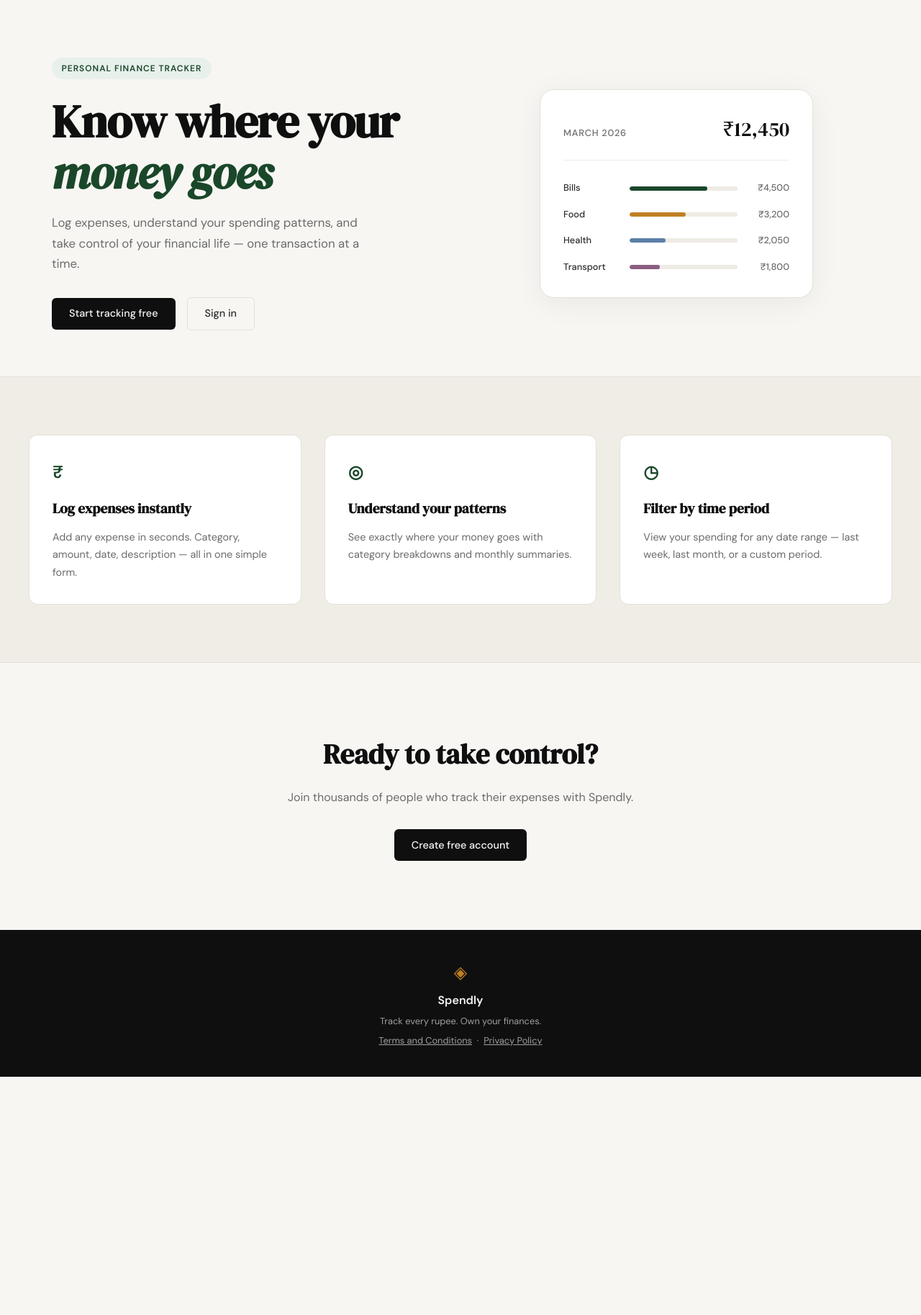
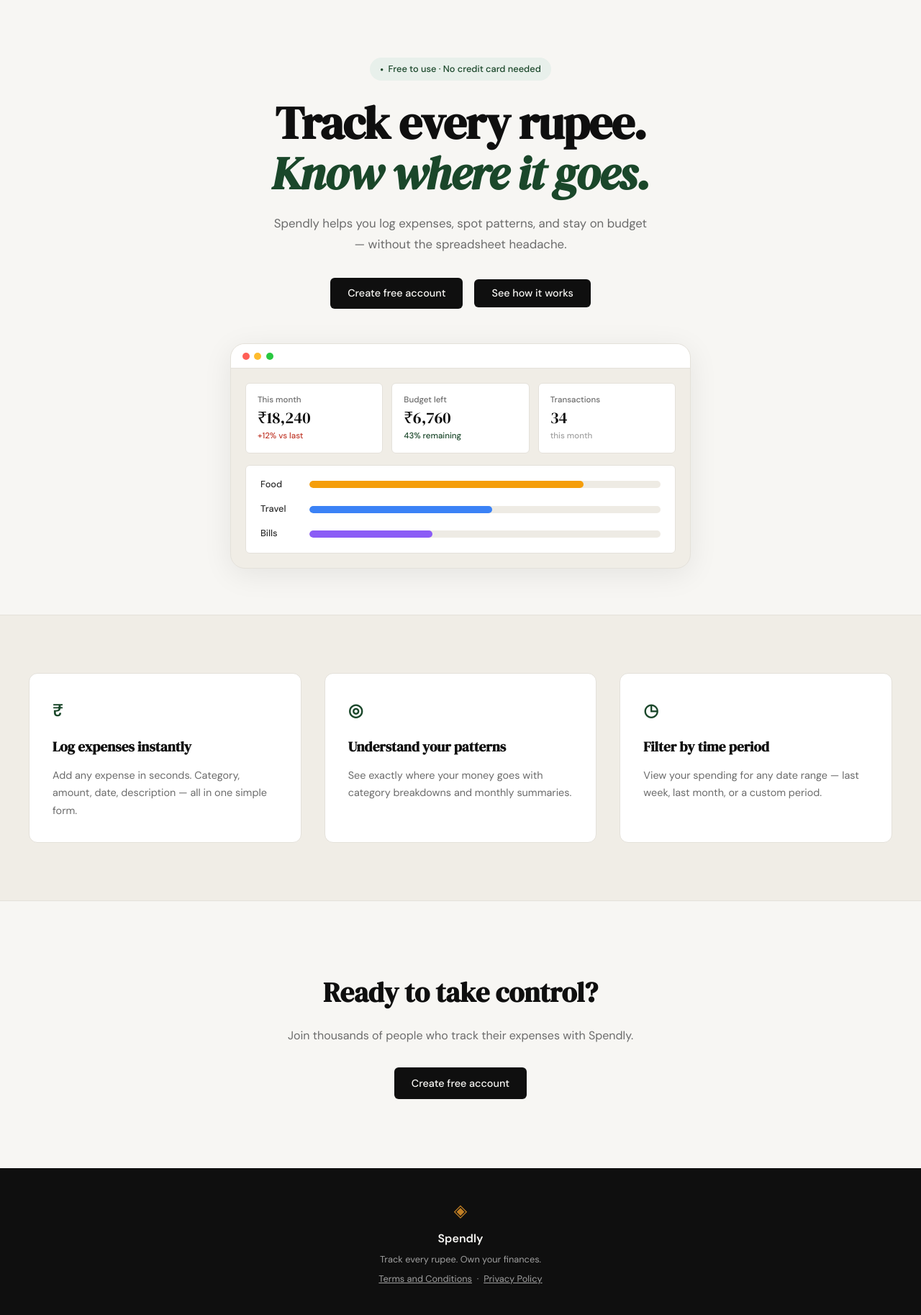
Before and after one commit to vipinpandey1804/expense-tracking, a Flask app: page / in a window 1280 px wide. Shown: the part 61-1888 px from the top of the page at 72% size. Before the commit the page ends 1557 px from the top, so only its background shows below. Run offline with Flask 3, Linux system fonts and the light colour scheme.

Commit message:
Refactor the homepage UI and add button for see how it works

```diff
--- a/static/css/style.css
+++ b/static/css/style.css
@@ -125,25 +125,37 @@ a { color: inherit; text-decoration: none; }
 
 .hero {
     padding: 5rem 2rem 4rem;
-    display: grid;
-    grid-template-columns: 1fr 1fr;
-    gap: 4rem;
+    display: flex;
+    flex-direction: column;
     align-items: center;
+    text-align: center;
     max-width: var(--max-width);
     margin: 0 auto;
+    gap: 3rem;
+}
+
+.hero-inner {
+    display: flex;
+    flex-direction: column;
+    align-items: center;
 }
 
 .hero-badge {
-    display: inline-block;
+    display: inline-flex;
+    align-items: center;
+    gap: 0.4rem;
     background: var(--accent-light);
     color: var(--accent);
-    font-size: 0.75rem;
-    font-weight: 600;
-    letter-spacing: 0.08em;
-    text-transform: uppercase;
-    padding: 0.35rem 0.85rem;
+    font-size: 0.8rem;
+    font-weight: 500;
+    padding: 0.35rem 0.9rem;
     border-radius: 999px;
     margin-bottom: 1.5rem;
+}
+
+.hero-badge-dot {
+    font-size: 0.5rem;
+    line-height: 1;
 }
 
 .hero-title {
@@ -158,13 +170,14 @@ a { color: inherit; text-decoration: none; }
 .hero-title em {
     font-style: italic;
     color: var(--accent);
+    display: block;
 }
 
 .hero-subtitle {
     font-size: 1.05rem;
     color: var(--ink-muted);
     line-height: 1.7;
-    max-width: 460px;
+    max-width: 520px;
     margin-bottom: 2rem;
 }
 
@@ -172,55 +185,109 @@ a { color: inherit; text-decoration: none; }
     display: flex;
     gap: 1rem;
     align-items: center;
+    justify-content: center;
+    flex-wrap: wrap;
 }
 
 /* ------------------------------------------------------------------ */
-/* Mock card (hero visual)                                             */
+/* Mock window (hero visual)                                           */
 /* ------------------------------------------------------------------ */
 
 .hero-visual {
     display: flex;
     justify-content: center;
+    width: 100%;
+    max-width: 640px;
 }
 
-.mock-card {
+.mock-window {
+    background: var(--paper-warm);
+    border: 1px solid var(--border);
+    border-radius: var(--radius-lg);
+    overflow: hidden;
+    box-shadow: 0 8px 40px rgba(0,0,0,0.08);
+    width: 100%;
+}
+
+.mock-window-chrome {
+    display: flex;
+    align-items: center;
+    gap: 0.4rem;
+    padding: 0.7rem 1rem;
+    background: var(--paper-card);
+    border-bottom: 1px solid var(--border);
+}
+
+.mock-dot {
+    width: 10px;
+    height: 10px;
+    border-radius: 50%;
+    flex-shrink: 0;
+}
+
+.mock-dot-red    { background: #ff5f57; }
+.mock-dot-yellow { background: #febc2e; }
+.mock-dot-green  { background: #28c840; }
+
+.mock-window-body {
+    padding: 1.25rem;
+    display: flex;
+    flex-direction: column;
+    gap: 1rem;
+}
+
+.mock-stats {
+    display: grid;
+    grid-template-columns: repeat(3, 1fr);
+    gap: 0.75rem;
+}
+
+.mock-stat-card {
     background: var(--paper-card);
     border: 1px solid var(--border);
-    border-radius: var(--radius-lg);
-    padding: 2rem;
-    width: 100%;
-    max-width: 380px;
-    box-shadow: 0 8px 40px rgba(0,0,0,0.06);
+    border-radius: var(--radius-sm);
+    padding: 0.875rem 1rem;
+    display: flex;
+    flex-direction: column;
+    gap: 0.15rem;
+    text-align: left;
 }
 
-.mock-card-header {
-    display: flex;
-    justify-content: space-between;
-    align-items: baseline;
-    margin-bottom: 1.75rem;
-    padding-bottom: 1.25rem;
-    border-bottom: 1px solid var(--border-soft);
+.mock-stat-label {
+    font-size: 0.72rem;
+    color: var(--ink-muted);
+    font-weight: 500;
 }
 
-.mock-label {
-    font-size: 0.8rem;
-    font-weight: 500;
-    color: var(--ink-muted);
-    text-transform: uppercase;
-    letter-spacing: 0.06em;
+.mock-stat-value {
+    font-family: var(--font-display);
+    font-size: 1.4rem;
+    color: var(--ink);
+    line-height: 1.2;
 }
 
-.mock-total {
-    font-family: var(--font-display);
-    font-size: 1.75rem;
-    color: var(--ink);
+.mock-stat-change {
+    font-size: 0.72rem;
+    color: var(--ink-faint);
+    font-weight: 500;
 }
 
-.mock-bars { display: flex; flex-direction: column; gap: 1rem; }
+.mock-stat-change-danger  { color: var(--danger); }
+.mock-stat-change-success { color: var(--accent); }
+
+.mock-bars-card {
+    background: var(--paper-card);
+    border: 1px solid var(--border);
+    border-radius: var(--radius-sm);
+    padding: 1rem 1.25rem;
+    display: flex;
+    flex-direction: column;
+    gap: 0.85rem;
+}
 
 .mock-bar-row {
     display: grid;
-    grid-template-columns: 80px 1fr 60px;
+    grid-template-columns: 56px 1fr;
     align-items: center;
     gap: 0.75rem;
 }
@@ -229,10 +296,11 @@ a { color: inherit; text-decoration: none; }
     font-size: 0.8rem;
     font-weight: 500;
     color: var(--ink-soft);
+    text-align: left;
 }
 
 .mock-bar-track {
-    height: 6px;
+    height: 10px;
     background: var(--border-soft);
     border-radius: 999px;
     overflow: hidden;
@@ -240,21 +308,13 @@ a { color: inherit; text-decoration: none; }
 
 .mock-bar {
     height: 100%;
-    background: var(--accent);
     border-radius: 999px;
     transition: width 0.6s ease;
 }
 
-.mock-bar-2 { background: var(--accent-2); }
-.mock-bar-3 { background: #5b7fa6; }
-.mock-bar-4 { background: #8b5e83; }
-
-.mock-amt {
-    font-size: 0.8rem;
-    font-weight: 500;
-    color: var(--ink-muted);
-    text-align: right;
-}
+.mock-bar-food   { background: #f59e0b; }
+.mock-bar-travel { background: #3b82f6; }
+.mock-bar-bills  { background: #8b5cf6; }
 
 /* ------------------------------------------------------------------ */
 /* Buttons                                                             */
--- a/templates/landing.html
+++ b/templates/landing.html
@@ -6,62 +6,73 @@
 
 <section class="hero">
     <div class="hero-inner">
-        <div class="hero-badge">Personal Finance Tracker</div>
+        <div class="hero-badge">
+            <span class="hero-badge-dot">●</span> Free to use · No credit card needed
+        </div>
         <h1 class="hero-title">
-            Know where your<br>
-            <em>money goes</em>
+            Track every rupee.
+            <em>Know where it goes.</em>
         </h1>
         <p class="hero-subtitle">
-            Log expenses, understand your spending patterns,
-            and take control of your financial life —
-            one transaction at a time.
+            Spendly helps you log expenses, spot patterns, and stay
+            on budget — without the spreadsheet headache.
         </p>
         <div class="hero-actions">
-            <a href="{{ url_for('register') }}" class="btn-primary">Start tracking free</a>
-            <a href="{{ url_for('login') }}" class="btn-ghost">Sign in</a>
+            <a href="{{ url_for('register') }}" class="btn-primary">Create free account</a>
+            <button class="btn-primary" id="btn-see-how">See how it works</button>
         </div>
     </div>
     <div class="hero-visual">
-        <div class="mock-card">
-            <div class="mock-card-header">
-                <span class="mock-label">March 2026</span>
-                <span class="mock-total">₹12,450</span>
+        <div class="mock-window">
+            <div class="mock-window-chrome">
+                <span class="mock-dot mock-dot-red"></span>
+                <span class="mock-dot mock-dot-yellow"></span>
+                <span class="mock-dot mock-dot-green"></span>
             </div>
-            <div class="mock-bars">
-                <div class="mock-bar-row">
-                    <span class="mock-cat">Bills</span>
-                    <div class="mock-bar-track">
-                        <div class="mock-bar" style="width: 72%"></div>
+            <div class="mock-window-body">
+                <div class="mock-stats">
+                    <div class="mock-stat-card">
+                        <span class="mock-stat-label">This month</span>
+                        <span class="mock-stat-value">₹18,240</span>
+                        <span class="mock-stat-change mock-stat-change-danger">+12% vs last</span>
                     </div>
-                    <span class="mock-amt">₹4,500</span>
+                    <div class="mock-stat-card">
+                        <span class="mock-stat-label">Budget left</span>
+                        <span class="mock-stat-value">₹6,760</span>
+                        <span class="mock-stat-change mock-stat-change-success">43% remaining</span>
+                    </div>
+                    <div class="mock-stat-card">
+                        <span class="mock-stat-label">Transactions</span>
+                        <span class="mock-stat-value">34</span>
+                        <span class="mock-stat-change">this month</span>
+                    </div>
                 </div>
-                <div class="mock-bar-row">
-                    <span class="mock-cat">Food</span>
-                    <div class="mock-bar-track">
-                        <div class="mock-bar mock-bar-2" style="width: 52%"></div>
+                <div class="mock-bars-card">
+                    <div class="mock-bar-row">
+                        <span class="mock-cat">Food</span>
+                        <div class="mock-bar-track">
+                            <div class="mock-bar mock-bar-food" style="width: 78%"></div>
+                        </div>
                     </div>
-                    <span class="mock-amt">₹3,200</span>
-                </div>
-                <div class="mock-bar-row">
-                    <span class="mock-cat">Health</span>
-                    <div class="mock-bar-track">
-                        <div class="mock-bar mock-bar-3" style="width: 33%"></div>
+                    <div class="mock-bar-row">
+                        <span class="mock-cat">Travel</span>
+                        <div class="mock-bar-track">
+                            <div class="mock-bar mock-bar-travel" style="width: 52%"></div>
+                        </div>
                     </div>
-                    <span class="mock-amt">₹2,050</span>
-                </div>
-                <div class="mock-bar-row">
-                    <span class="mock-cat">Transport</span>
-                    <div class="mock-bar-track">
-                        <div class="mock-bar mock-bar-4" style="width: 28%"></div>
+                    <div class="mock-bar-row">
+                        <span class="mock-cat">Bills</span>
+                        <div class="mock-bar-track">
+                            <div class="mock-bar mock-bar-bills" style="width: 35%"></div>
+                        </div>
                     </div>
-                    <span class="mock-amt">₹1,800</span>
                 </div>
             </div>
         </div>
     </div>
 </section>
 
-<section class="features">
+<section class="features" id="features">
     <div class="features-inner">
         <div class="feature-card">
             <div class="feature-icon">₹</div>
@@ -89,4 +100,55 @@
     </div>
 </section>
 
+<!-- Video modal -->
+<div class="video-modal" id="video-modal" role="dialog" aria-modal="true" aria-label="Product demo video">
+    <div class="video-modal-backdrop" id="video-modal-backdrop"></div>
+    <div class="video-modal-box">
+        <button class="video-modal-close" id="video-modal-close" aria-label="Close video">✕</button>
+        <div class="video-modal-frame">
+            <!-- Replace dQw4w9WgXcQ with your YouTube video ID -->
+            <iframe
+                id="video-iframe"
+                src=""
+                data-src="https://www.youtube.com/embed/dQw4w9WgXcQ?autoplay=1&rel=0"
+                title="See how Spendly works"
+                frameborder="0"
+                allow="accelerometer; autoplay; clipboard-write; encrypted-media; gyroscope; picture-in-picture"
+                allowfullscreen>
+            </iframe>
+        </div>
+    </div>
+</div>
+
 {% endblock %}
+
+{% block scripts %}
+<script>
+    (function () {
+        const modal    = document.getElementById('video-modal');
+        const iframe   = document.getElementById('video-iframe');
+        const openBtn  = document.getElementById('btn-see-how');
+        const closeBtn = document.getElementById('video-modal-close');
+        const backdrop = document.getElementById('video-modal-backdrop');
+
+        function openModal() {
+            iframe.src = iframe.dataset.src;
+            modal.classList.add('is-open');
+            document.body.style.overflow = 'hidden';
+        }
+
+        function closeModal() {
+            iframe.src = '';
+            modal.classList.remove('is-open');
+            document.body.style.overflow = '';
+        }
+
+        openBtn.addEventListener('click', openModal);
+        closeBtn.addEventListener('click', closeModal);
+        backdrop.addEventListener('click', closeModal);
+        document.addEventListener('keydown', function (e) {
+            if (e.key === 'Escape') closeModal();
+        });
+    })();
+</script>
+{% endblock %}
```
Also changed, not shown: other parts of static/css/style.css (+76 -9 lines), image.png (added).
